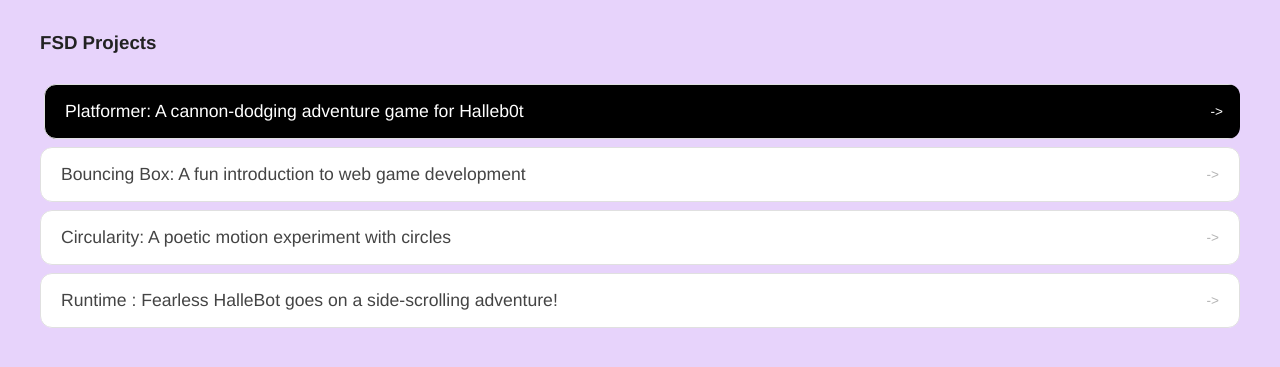
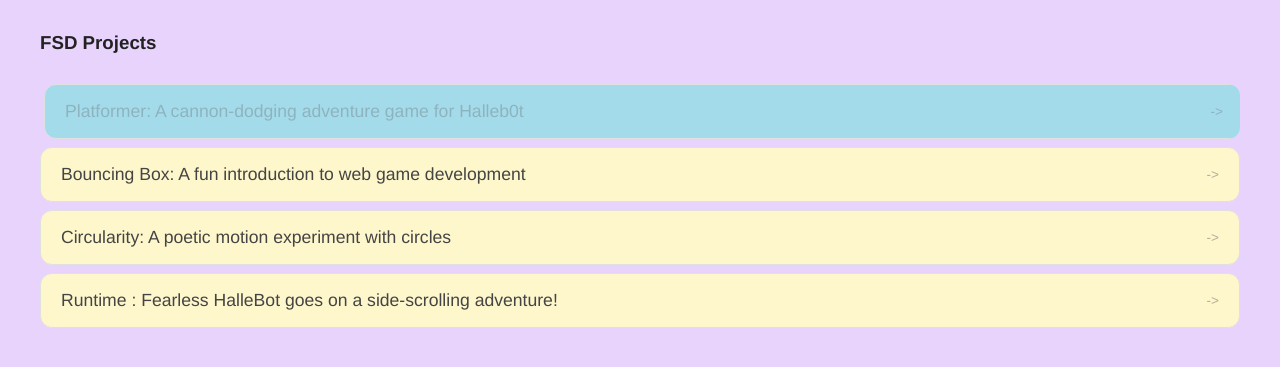
Before and after one commit to twilbeck45188/twilbeck45188.github.io, a plain HTML site: page portfolio.html in a window 1280 px wide. In both pictures the pointer is over the link "Platformer: A cannon-dodging adventure game for Halleb0t". Shown: the part 211-578 px from the top of the page. Drawn offline with Linux system fonts and the light colour scheme.

```diff
--- a/style.css
+++ b/style.css
@@ -224,15 +224,15 @@ nav h1{
   padding: 16px 20px;
   font-size: 1.1rem;
   font-weight: 500;
-  background: #fff;
+  background: #fef7cc;
   border: 1px solid #e0e0e0;
   border-radius: 12px;
   transition: background 0.25s ease, color 0.25s ease, transform 0.25s ease;
 }
 
 #portfolio a:hover {
-  background: #000;
-  color: #fff;
+  background: #a4dbea;
+  color: #8db4be;
   transform: translateX(4px);
 }
 
```
